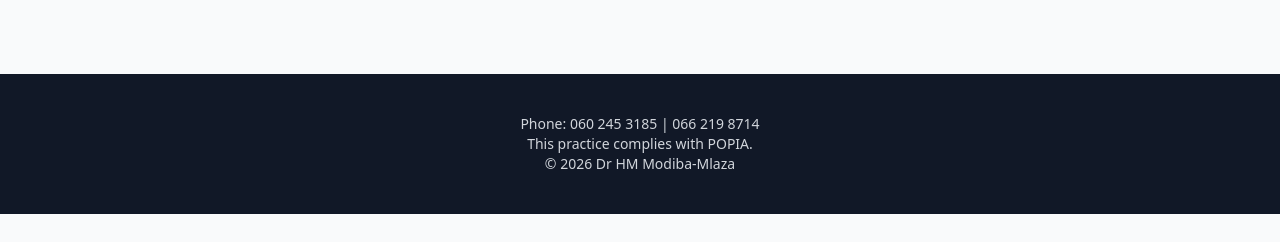
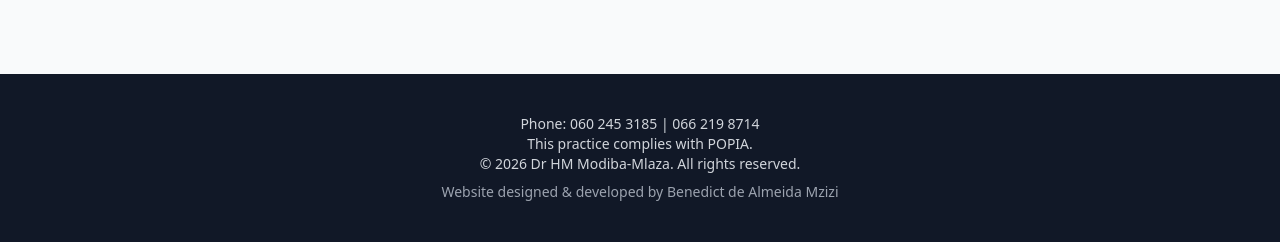
Before and after one commit to BenedictMzizi/drModibaWebpage, a plain HTML site: page index.html in a window 1280 px wide. Shown: the part 2954-3196 px from the top of the page. Before the commit the page ends 3168 px from the top, so only its background shows below. Drawn offline with nearby package versions, Linux system fonts and the light colour scheme.

Commit message:
Update index.html

```diff
--- a/index.html
+++ b/index.html
@@ -220,8 +220,12 @@
 <footer class="bg-gray-900 text-gray-300 py-10 text-center text-sm">
   <p>Phone: 060 245 3185 | 066 219 8714</p>
   <p>This practice complies with POPIA.</p>
-  <p>&copy; 2026 Dr HM Modiba-Mlaza</p>
+  <p>&copy; 2026 Dr HM Modiba-Mlaza. All rights reserved.</p>
+  <p class="mt-2 text-gray-400">
+    Website designed & developed by Benedict de Almeida Mzizi
+  </p>
 </footer>
+
 
 <script>
   document.getElementById('whatsappForm').addEventListener('submit', e => {
```
